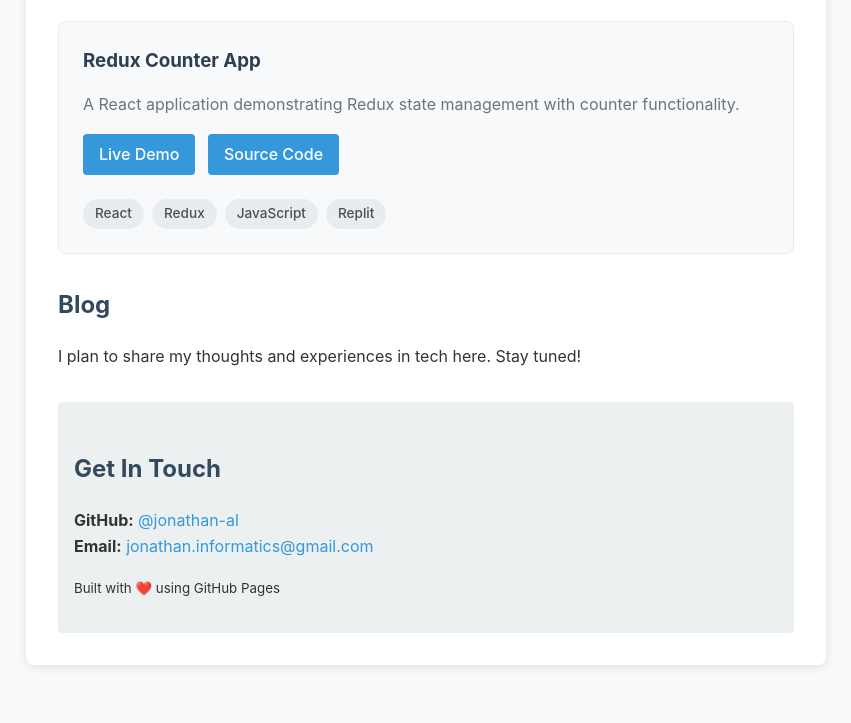
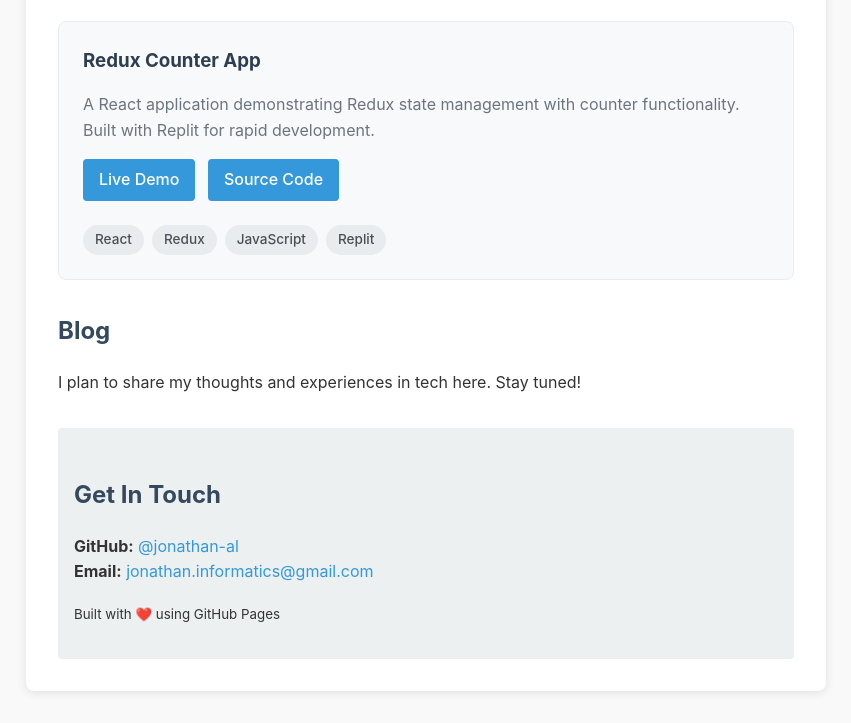
Before and after one commit to jonathan-al/jonathan-al.github.io, a plain HTML site: page index.html in a window 1280 px wide. Shown: the part 1065-1788 px from the top of the page, without its empty margins (214-1065 px from the left). Before the commit the page ends 1762 px from the top, so only its background shows below. Drawn offline with Linux system fonts and the light colour scheme.

Commit message:
Update Redux Counter project description and fix tech tag consistency

```diff
--- a/index.html
+++ b/index.html
@@ -267,7 +267,7 @@
 
                 <div class="project-card">
                     <h3>Redux Counter App</h3>
-                    <p>A React application demonstrating Redux state management with counter functionality.</p>
+                    <p>A React application demonstrating Redux state management with counter functionality. Built with Replit for rapid development.</p>
                     <div class="project-links">
                         <a href="https://jonathan-al.github.io/redux-counter/" target="_blank" class="project-link">Live Demo</a>
                         <a href="https://github.com/jonathan-al/redux-counter" target="_blank" class="project-link">Source Code</a>
```
